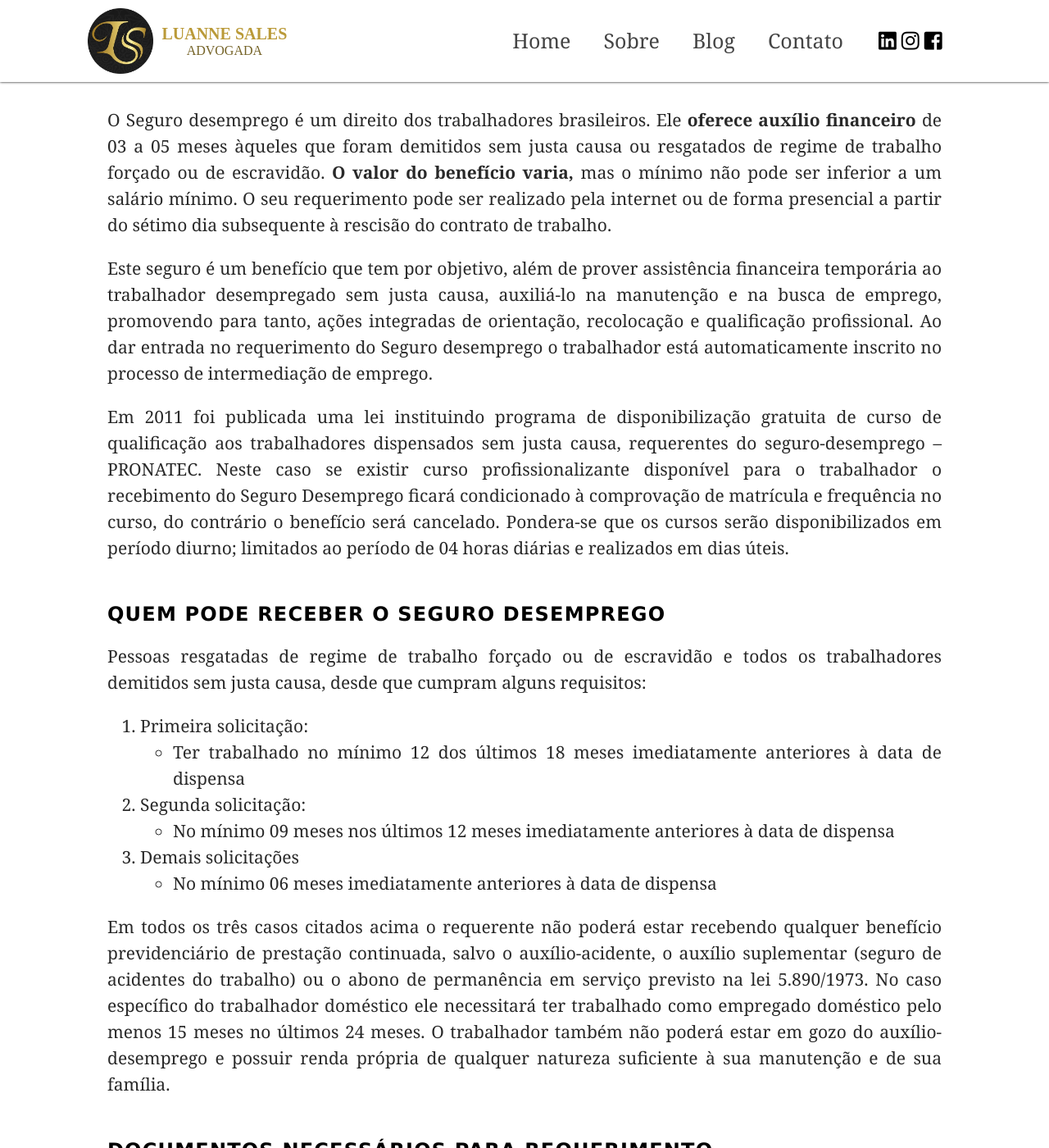
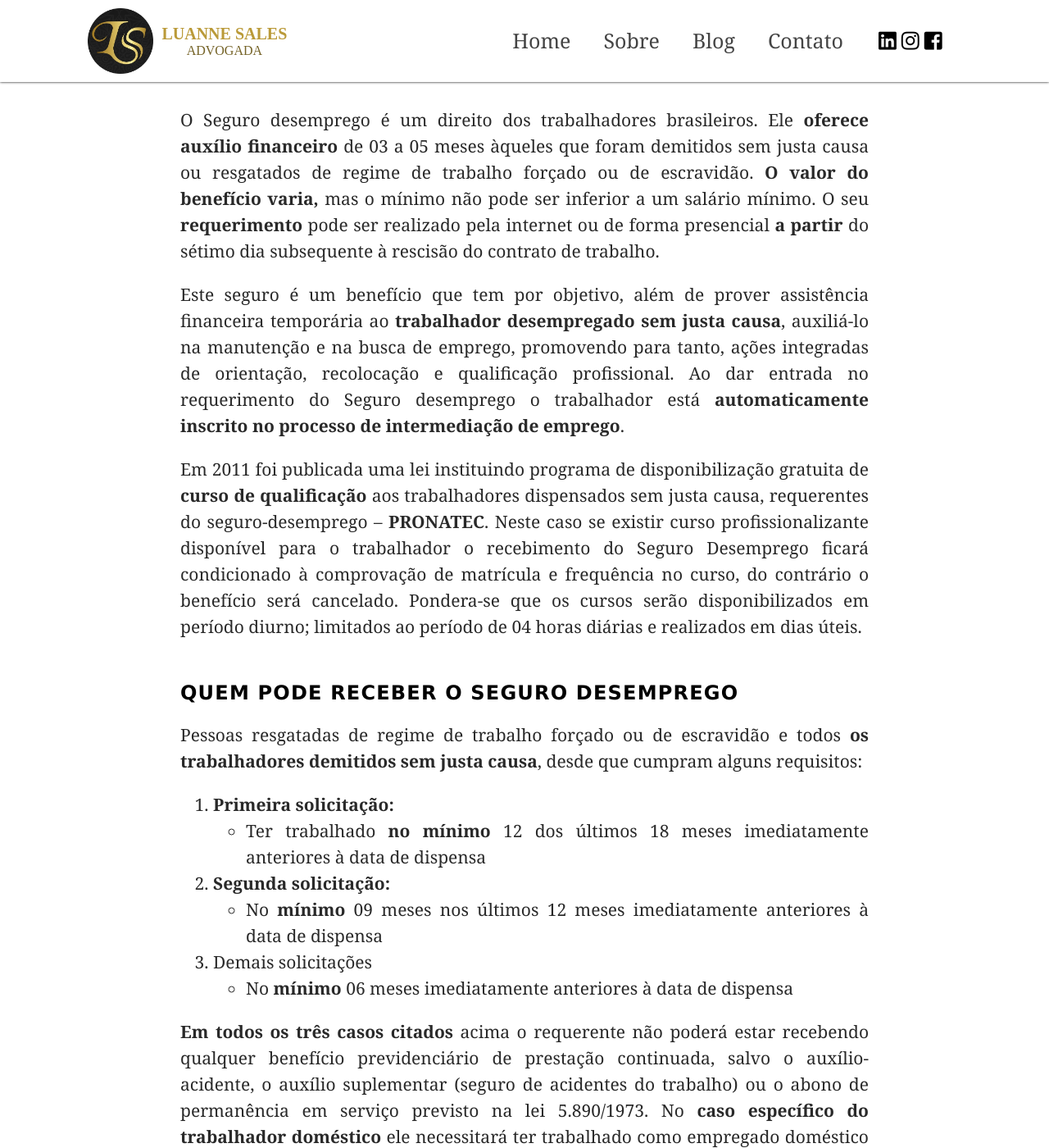
Before and after one commit to luanne-sales/luanne-sales.github.io, a Jekyll site: the page built from _posts/2020-02-16-seguro-desemprego.md, in a window 1280 px wide and 1400 px high, scrolled down 784 px. Shown: the whole window at 82% size. Built offline with Jekyll 4.4.1, drawn with Linux system fonts in a browser that asks for light colours; nearby versions of some CDN libraries; some web fonts are replaced; some of the changed text lies outside the part shown.

Commit message:
Adicionei post sobre seguro desemprego e modifiquei o css da lista em markdown

```diff
--- a/_posts/2020-02-16-seguro-desemprego.md
+++ b/_posts/2020-02-16-seguro-desemprego.md
@@ -8,30 +8,30 @@
 keywords: Trabalho, Seguro Desemprego, Sem Justa causa, Pronatec, Doméstico, INSS,
 description: Informações sobre o Seguro Desemprego
 ---
-O Seguro desemprego é um direito dos trabalhadores brasileiros. Ele **oferece auxílio financeiro** de 03 a 05 meses àqueles que foram demitidos sem justa causa ou resgatados de  regime de trabalho forçado ou de escravidão. **O valor do benefício varia,** mas o mínimo não pode ser inferior a um salário mínimo. O seu requerimento pode ser realizado pela internet ou de forma presencial a partir do sétimo dia subsequente à rescisão do contrato de trabalho.
+O Seguro desemprego é um direito dos trabalhadores brasileiros. Ele **oferece auxílio financeiro** de 03 a 05 meses àqueles que foram demitidos sem justa causa ou resgatados de  regime de trabalho forçado ou de escravidão. **O valor do benefício varia,** mas o mínimo não pode ser inferior a um salário mínimo. O seu **requerimento** pode ser realizado pela internet ou de forma presencial **a partir** do sétimo dia subsequente à rescisão do contrato de trabalho.
 
-Este seguro  é um benefício que tem por objetivo, além de prover assistência financeira temporária ao trabalhador desempregado sem justa causa, auxiliá-lo na manutenção e na busca de emprego, promovendo para tanto, ações integradas de orientação, recolocação e qualificação profissional.
-Ao dar entrada no requerimento do Seguro desemprego o trabalhador está automaticamente inscrito no processo de intermediação de emprego.
+Este seguro  é um benefício que tem por objetivo, além de prover assistência financeira temporária ao **trabalhador desempregado sem justa causa**, auxiliá-lo na manutenção e na busca de emprego, promovendo para tanto, ações integradas de orientação, recolocação e qualificação profissional.
+Ao dar entrada no requerimento do Seguro desemprego o trabalhador está **automaticamente inscrito no processo de intermediação de emprego**.
 
-Em 2011 foi publicada uma lei instituindo programa de disponibilização gratuita de curso de qualificação aos trabalhadores dispensados sem justa causa, requerentes do seguro-desemprego – PRONATEC. Neste caso se existir curso profissionalizante disponível para o trabalhador o recebimento do Seguro Desemprego ficará condicionado  à comprovação de matrícula e  frequência no curso, do contrário o benefício será cancelado.
+Em 2011 foi publicada uma lei instituindo programa de disponibilização gratuita de **curso de qualificação** aos trabalhadores dispensados sem justa causa, requerentes do seguro-desemprego – **PRONATEC**. Neste caso se existir curso profissionalizante disponível para o trabalhador o recebimento do Seguro Desemprego ficará condicionado  à comprovação de matrícula e  frequência no curso, do contrário o benefício será cancelado.
 Pondera-se que os cursos serão disponibilizados em período diurno; limitados ao período de 04 horas diárias e realizados em dias úteis.
 
 ## QUEM PODE RECEBER O SEGURO DESEMPREGO
 
-Pessoas resgatadas de  regime de trabalho forçado ou de escravidão e todos os trabalhadores demitidos sem justa causa, desde que cumpram alguns requisitos:
+Pessoas resgatadas de  regime de trabalho forçado ou de escravidão e todos **os trabalhadores demitidos sem justa causa**, desde que cumpram alguns requisitos:
 
-1. Primeira solicitação:
-    - Ter trabalhado no mínimo 12 dos últimos 18 meses imediatamente anteriores à data de dispensa
+1. **Primeira solicitação:**
+    - Ter trabalhado **no mínimo** 12 dos últimos 18 meses imediatamente anteriores à data de dispensa
 
-2. Segunda solicitação:
-    - No mínimo 09 meses nos últimos 12  meses imediatamente anteriores à data de dispensa
+2. **Segunda solicitação:**
+    - No **mínimo** 09 meses nos últimos 12  meses imediatamente anteriores à data de dispensa
 
 3. Demais solicitações
-    - No mínimo 06 meses imediatamente anteriores à data de dispensa
+    - No **mínimo** 06 meses imediatamente anteriores à data de dispensa
 
-Em todos os três casos citados acima o requerente não poderá estar recebendo qualquer benefício previdenciário de prestação continuada, salvo o auxílio-acidente, o auxílio suplementar (seguro de acidentes do trabalho) ou o abono de permanência em serviço previsto na lei 5.890/1973.
-No caso específico do trabalhador doméstico ele necessitará ter trabalhado como empregado doméstico pelo menos 15 meses no últimos 24 meses.
-O trabalhador também não poderá estar em gozo do auxílio-desemprego e  possuir renda própria de qualquer natureza suficiente à sua manutenção e de sua família.
+**Em todos os três casos citados** acima o requerente não poderá estar recebendo qualquer benefício previdenciário de prestação continuada, salvo o auxílio-acidente, o auxílio suplementar (seguro de acidentes do trabalho) ou o abono de permanência em serviço previsto na lei 5.890/1973.
+No **caso específico do trabalhador doméstico** ele necessitará ter trabalhado como empregado doméstico pelo menos 15 meses no últimos 24 meses.
+O trabalhador também **não poderá** estar em gozo do auxílio-desemprego e  **possuir renda própria de qualquer natureza** suficiente à sua manutenção e de sua família.
 
 ## DOCUMENTOS NECESSÁRIOS PARA REQUERIMENTO
 - Guias do seguro-desemprego
@@ -49,28 +49,28 @@
 ## COMO AGENDAR O SEGURO DESEMPREGO
 
 ### Presencialmente
-O Requerimento presencial pode ser realizado nas agências de atendimento da Superintendências Regionais do Trabalho e Emprego (SRTE), Unidades do Sistema Nacional de Emprego (SINE) ou, no caso específico de Minas Gerais, na Unidade de atendimento integrado (UAI).
+O Requerimento **presencial** pode ser realizado nas agências de atendimento da Superintendências Regionais do Trabalho e Emprego (SRTE), Unidades do Sistema Nacional de Emprego **(SINE)** ou, no caso específico de Minas Gerais, na Unidade de atendimento integrado **(UAI).**
 
-No link abaixo é possível agendar o atendimento para o requerimento do seguro desemprego em uma unidade do SRTE mais próxima de você: http://saaweb.mte.gov.br/inter/saa/pages/agendamento/main.seam
-Em Minas Gerais o atendimento na UAI pode ser agendado através do [site do UAI](https://www.mg.gov.br/conteudo/geral/agendamento-online-gratuito).
+[É possível agendar o atendimento para o requerimento do seguro desemprego em uma unidade do SRTE mais próxima de você](http://saaweb.mte.gov.br/inter/saa/pages/agendamento/main.seam)
+Em **Minas Gerais** o atendimento na UAI pode ser agendado através do [site da UAI](https://www.mg.gov.br/conteudo/geral/agendamento-online-gratuito).
 
 ### Pela Internet
- O Requerimento do benefício do seguro desemprego pela internet é realizado no [portal Emprega Brasil](https://servicos.mte.gov.br/#/loginfailed/redirect=).
+ O Requerimento do benefício do **seguro desemprego pela internet** é realizado no [portal Emprega Brasil](https://servicos.mte.gov.br/#/loginfailed/redirect=).
 Neste caso se necessitar apresentar algum documento o próprio sistema marcará a data e o horário para que você compareça a uma unidade do SRTE mais próxima, levando os documentos necessários para conferência.
-Também é possível realizar o pedido através do aplicativo SINE FÁCIL, disponível para download no Google Store ou App Store. Neste link  (https://www.mg.gov.br/sites/all/modules/agendamento/arquivos/sinefacil_passoapasso_seplag_mg.pdf ) é possível ter acesso ao passo a passo para a utilização do aplicativo.
+Também **é possível** realizar o pedido através do aplicativo SINE FÁCIL, disponível para download no Google Store ou App Store. [Aqui você encontra o passo a passo para utilização do aplicativo](https://www.mg.gov.br/sites/all/modules/agendamento/arquivos/sinefacil_passoapasso_seplag_mg.pdf).
 
 ## VALOR DO BENEFÍCIO
 
-O valor mensal do benefício considerará a média dos salários dos últimos 3 meses anteriores à dispensa, mas sempre obedecendo o valor mínimo de um salário mínimo.
-No caso do trabalhador resgatado de regime de trabalho forçado ou de escravidão o valor do benefício corresponderá a um salário mínimo.
+O valor mensal do benefício considerará a média dos salários dos últimos 3 meses anteriores à dispensa, mas sempre obedecendo o **valor mínimo de um salário mínimo**.
+No caso do **trabalhador resgatado de regime de trabalho forçado ou de escravidão** o valor do benefício corresponderá a um salário mínimo.
 
 
 ## POR QUANTO TEMPO RECEBO O BENEFÍCIO
 O número de benefícios variará, conforme as regras abaixo, de 03 a 05 meses:
-1. Primeira solicitação:
+1. **Primeira solicitação:**
     - 04 parcelas, se o trabalhador comprovar vínculo empregatício de, no mínimo, 12  meses e, no máximo, 23 (vinte e três) meses, no período de referência
     - 05 parcelas, se o trabalhador comprovar vínculo empregatício de, no mínimo, 24 meses, no período de referência;
-2. Segunda solicitação:
+2. **Segunda solicitação:**
     - 03 parcelas, se o trabalhador comprovar vínculo empregatício de, no mínimo, 09 meses e, no máximo, 11 meses, no período de referência;
     - 04  parcelas, se o trabalhador comprovar vínculo empregatício de, no mínimo, 12 meses e, no máximo, 23 meses, no período de referência;
     - 05 parcelas, se o trabalhador comprovar vínculo empregatício de, no mínimo, 24 meses, no período de referência;
@@ -81,11 +81,10 @@
 
 ## O INSS É DESCONTADO NO PERÍODO QUE A PESSOA RECEBE O SEGURO DESEMPREGO?
 
-Atualmente não é descontado INSS do valor recebido a título de seguro desemprego.
+**Atualmente não é descontado INSS** do valor recebido a título de seguro desemprego.
 Porém, em novembro de 2019 o presidente publicou a Medida Provisória do Programa Verde Amarelo (MP 905/2019). Para compensar alguns benefícios concedidos aos empregadores que aderirem o programa a medida estabelece a obrigação de recolhimento do INSS sobre o valor do seguro desemprego. O período de recolhimento, por sua vez, passará a contar para o cálculo do INSS.
 O recolhimento do INSS sobre o valor do seguro, por sua vez, só começará a partir de março de 2020, isso se essa regra não for derrubada no Congresso ou na Justiça antes.
 Por se tratar de uma Medida Provisória ela  perderá sua eficácia caso não seja aprovada como Lei pelo Congresso Nacional no prazo máximo de 120 dias, contados da sua publicação (12/11/2019). Frisa-se que esse prazo fica suspenso durante o período do recesso do Congresso Nacional (23 de dezembro a 01 de fevereiro).
 ## LINKS ÚTEIS:
-Entenda como funciona o andamento de uma Medida Provisória: https://www2.camara.leg.br/comunicacao/assessoria-de-imprensa/medida-provisoria
-Consulte o andamento da MP que instituiu o Programa Verde e Amarelo:
-https://www.congressonacional.leg.br/materias/medidas-provisorias/-/mpv/139757
+[Entenda como funciona o andamento de uma Medida Provisória](https://www2.camara.leg.br/comunicacao/assessoria-de-imprensa/medida-provisoria).
+[Consulte o andamento da MP que instituiu o Programa Verde e Amarelo](https://www.congressonacional.leg.br/materias/medidas-provisorias/-/mpv/139757).
```
Also changed, not shown: _posts/2020-01-30-devolucao-mercadoria.md (+7 -7 lines).
